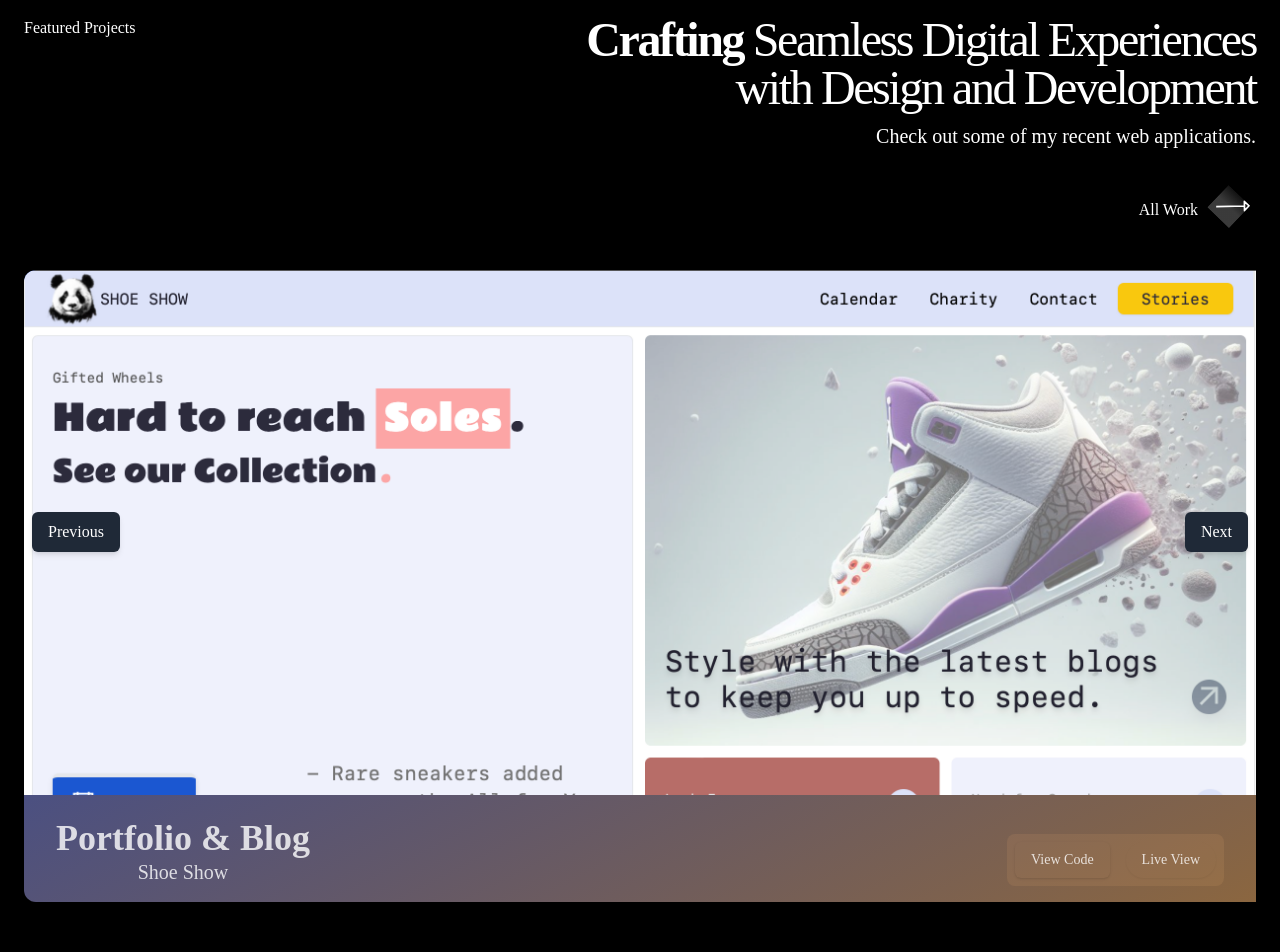
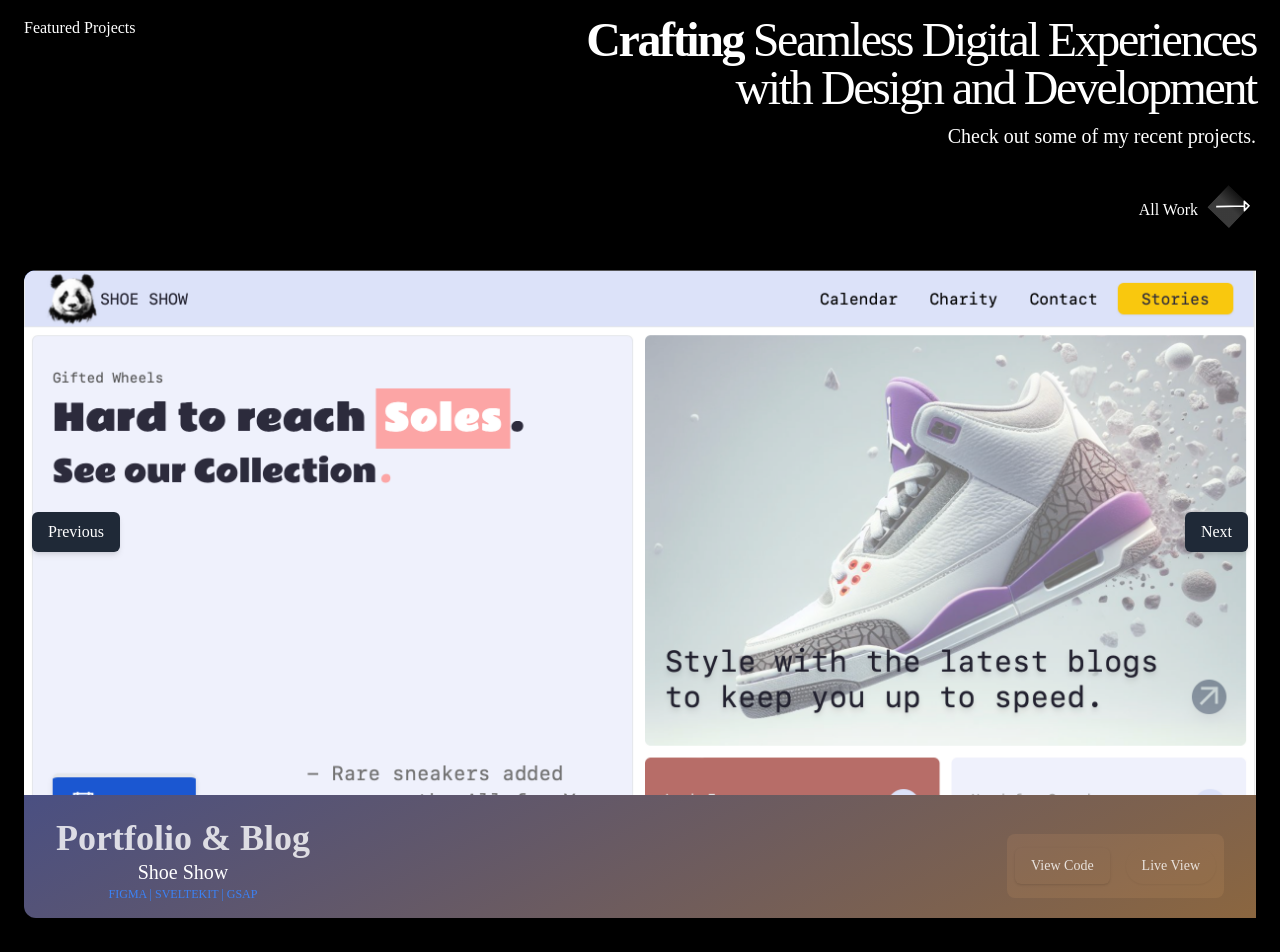
Before and after one commit to CEODemitri/portfolio2024, a SvelteKit app: page / in a window 1280 px wide. Shown: the part 920-1872 px from the top of the page. Built offline with nearby package versions, Linux system fonts and the light colour scheme.

Commit message:
playing around with gsap. adds tech stack to project banner

```diff
--- a/src/components/ProjectBanner.svelte
+++ b/src/components/ProjectBanner.svelte
@@ -3,6 +3,7 @@
 
 	export let leading = 'A brief description of the project.';
 	export let projectName = 'Project Name';
+	export let techStack = 'FIGMA | HTML | CSS | JS | NODE';
 	export let viewCodeUrl = '';
 	export let liveViewUrl = '';
 	export let images = [
@@ -25,9 +26,10 @@
 		<div class="text-center space-y-4 flex flex-col md:flex-row justify-between px-8">
 			<div>
 				<h1 class="text-2xl font-bold sm:text-3xl md:text-4xl">{leading}</h1>
-				<p class="text-lg md:text-xl">{projectName}</p>
+				<p class="text-lg md:text-xl name">{projectName}</p>
+				<p class="tech text-xs text-blue-500">{techStack}</p>
 			</div>
-			<div class="flex items-center justify-center gap-4 bg-orange-300/10 p-2 rounded-lg">
+			<div class="flex items-center justify-center gap-4 bg-orange-300/10 p-2 rounded-lg h-16">
 				<a
 					href={viewCodeUrl}
 					class="inline-flex h-9 items-center justify-center px-4 py-2 text-sm font-medium text-primary-foreground shadow transition-colors rounded-md"
--- a/src/routes/+page.svelte
+++ b/src/routes/+page.svelte
@@ -27,8 +27,13 @@
 
 	onMount(() => {
 		try {
-			gsap.from('.name', { scale: 0.5, duration: 2 });
+			gsap.from('.name', { scrollTrigger: '.name', scale: 0.5, opacity: 0, x: 100, duration: 2 });
 			gsap.to('.name', { color: 'white', duration: 5 });
+
+			let tween = gsap.to('.name', {
+				x: 300,
+				scrollTrigger: '.name'
+			});
 		} catch (error) {
 			console.error('Error in GSAP animation:', error);
 		}
@@ -54,9 +59,10 @@
 	const shoeShow = {
 		leading: 'Portfolio & Blog',
 		projectName: 'Shoe Show',
+		techStack: 'FIGMA | SVELTEKIT | GSAP',
 		viewCodeUrl: 'https://github.com/CEODemitri/Shoe-Show-V3',
 		liveViewUrl: 'https://shoe-show-v3.vercel.app/',
-		images: ['/projects/shoe1.png'],
+		images: ['/projects/shoe1.png', '/projects/shoe2.png', '/projects/shoe3.png'],
 		descriptionTitle: 'Full Stack Application',
 		description:
 			'Combination of Appwrite and NextJS to create a powerful App for an Up and Coming Brand Name Shoe Enthusiast.'
@@ -186,7 +192,7 @@
 							<p
 								class="max-w-[900px] text-muted-foreground md:text-xl/relaxed lg:text-base/relaxed xl:text-xl/relaxed"
 							>
-								Check out some of my recent web applications.
+								Check out some of my recent projects.
 							</p>
 						</div>
 					</div>
```
Also changed, not shown: static/projects/shoe2.png (added), static/projects/shoe3.png (added).
